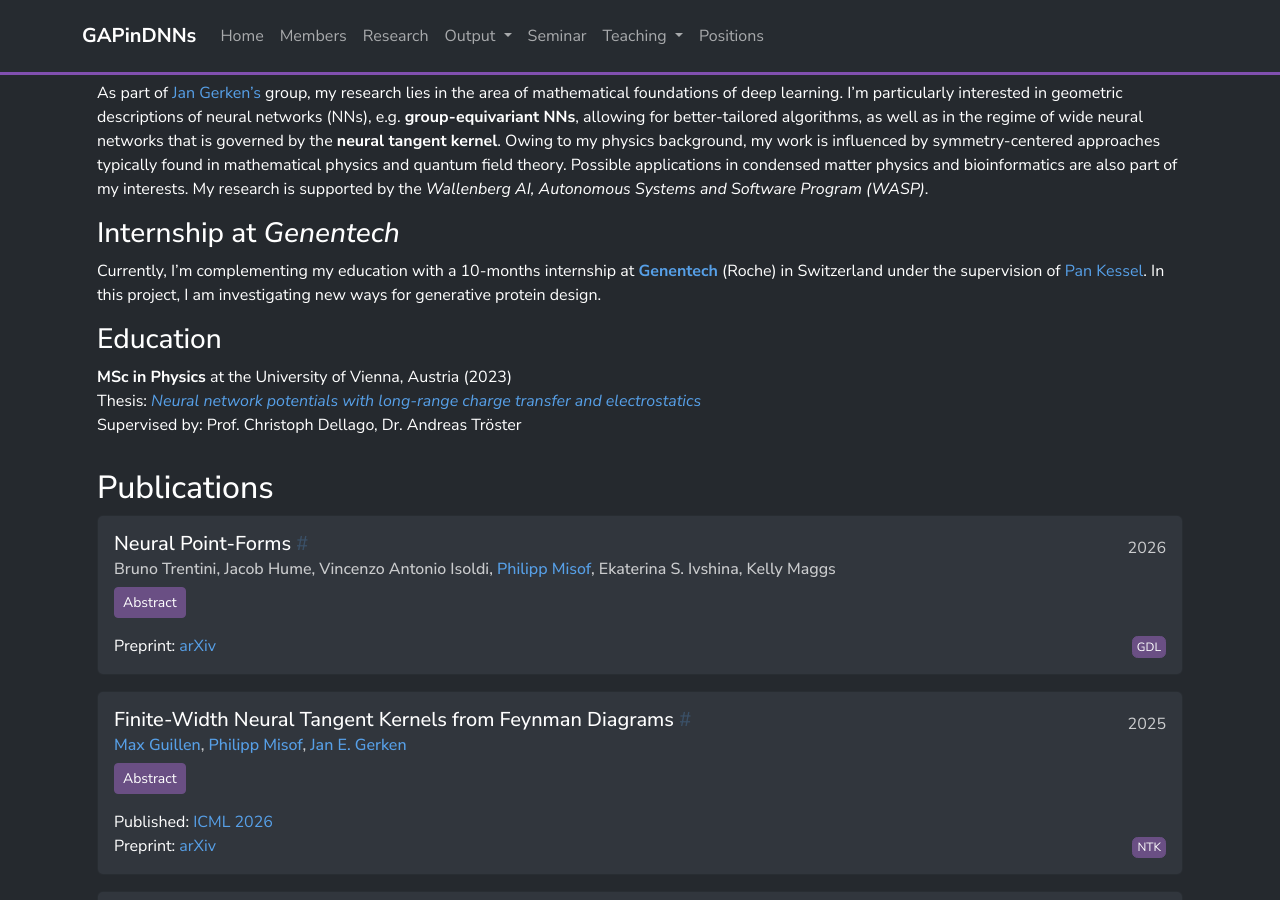
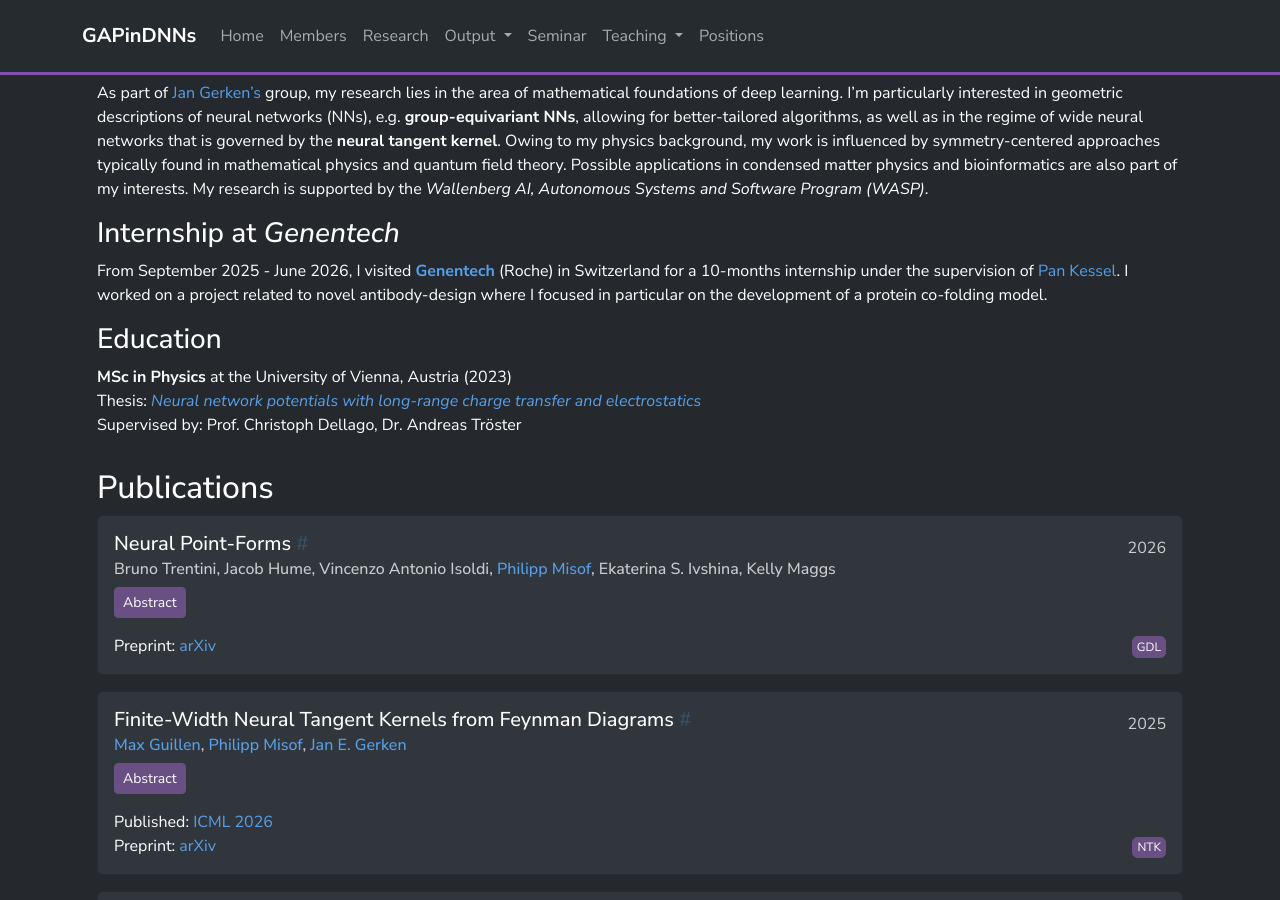
Before and after one commit to GAPinDNNs/gapindnns.github.io, a Jekyll site: the page built from collections/_members/Philipp_Misof.md, in a window 1280 px wide and 900 px high, scrolled down 456 px. Built offline with Jekyll 4.4.1, drawn with Linux system fonts in a browser that asks for light colours; nearby versions of some CDN libraries.

Commit message:
updated Philipp's personal page

```diff
--- a/collections/_members/Philipp_Misof.md
+++ b/collections/_members/Philipp_Misof.md
@@ -30,8 +30,7 @@ Program (WASP)*.
 
 ### Internship at *Genentech*
 
-Currently, I'm complementing my education with a 10-months internship at [**Genentech**](https://www.gene.com/) (Roche) in Switzerland under the supervision of [Pan Kessel](https://www.gene.com/scientists/our-scientists/pan-kessel). In this project, I am investigating new ways for generative protein design.
-
+From September 2025 - June 2026, I visited [**Genentech**](https://www.gene.com/) (Roche) in Switzerland for a 10-months internship under the supervision of [Pan Kessel](https://www.gene.com/scientists/our-scientists/pan-kessel). I worked on a project related to novel antibody-design where I focused in particular on the development of a protein co-folding model.
 
 ### Education
 
```
